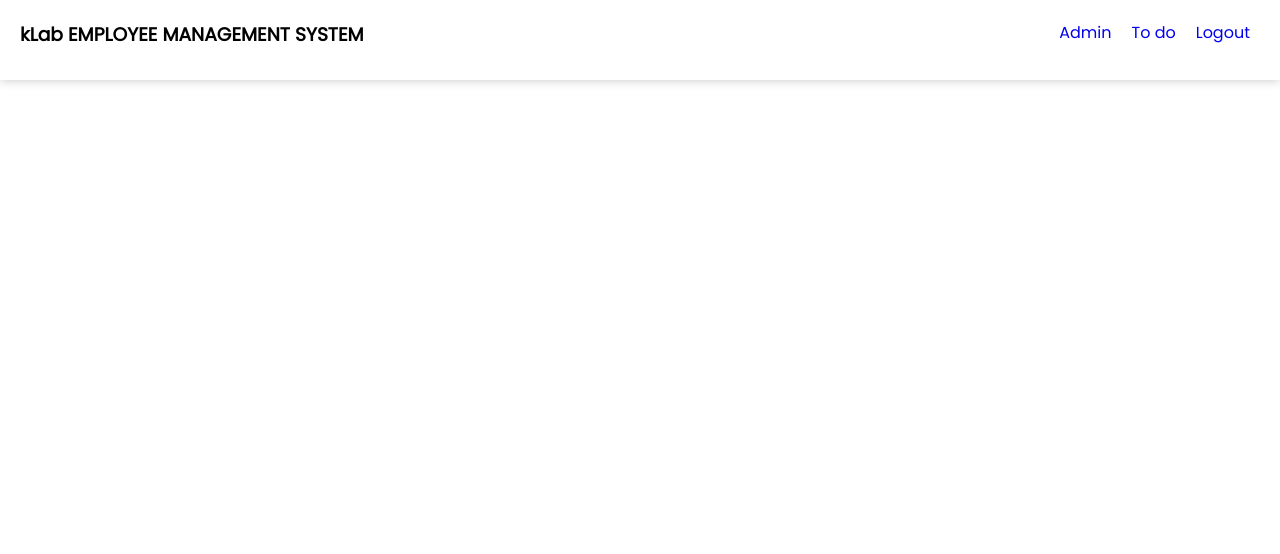
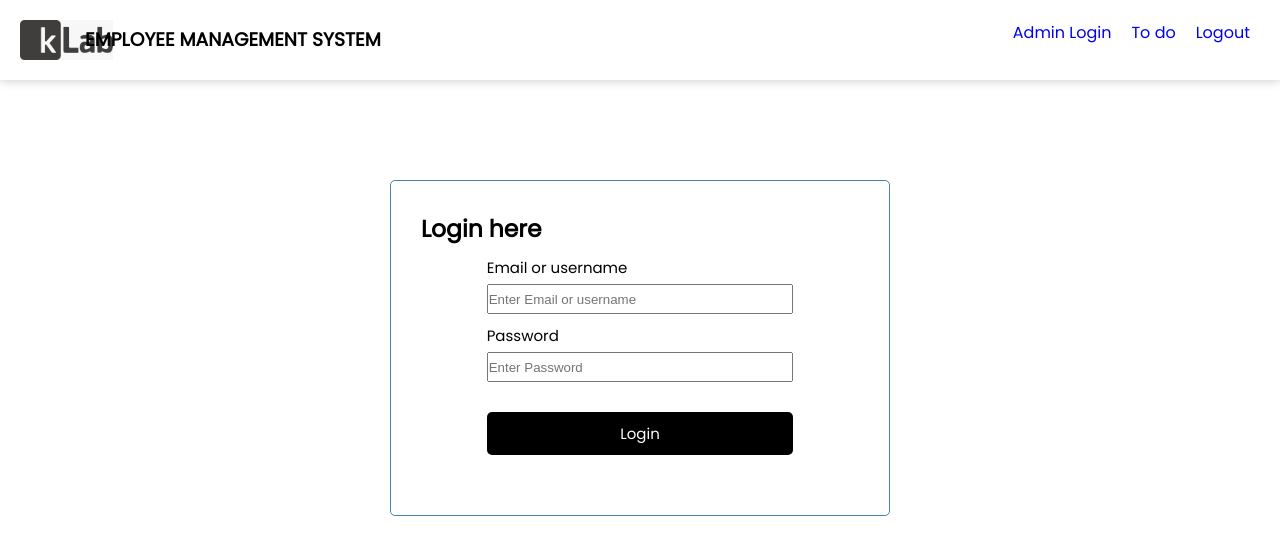
Before and after one commit to Toussaint-Manzi/React-Employee-management-system, a React (Create React App) app: page /adminlogin in a window 1280 px wide. Shown: the top 554 px of the page. Built offline with nearby package versions, Linux system fonts and the light colour scheme.

Commit message:
adding login ui

```diff
--- a/db/db.json
+++ b/db/db.json
@@ -31,6 +31,20 @@
       "email": "eich@gmail.com",
       "phone": "0788214431",
       "password": "12345"
+    },
+    {
+      "id": "5J1dDt",
+      "name": "mudahogora",
+      "email": "mudahogora@gmail.com",
+      "phone": "07856296352",
+      "password": "12345"
+    },
+    {
+      "id": "6Wmi6n",
+      "name": "justin",
+      "email": "jus@gmail.com",
+      "phone": "01258936",
+      "password": "12345"
     }
   ]
 }
--- a/src/App.js
+++ b/src/App.js
@@ -1,9 +1,9 @@
-import { BrowserRouter, Routes, Route,Switch } from "react-router-dom";
+import { BrowserRouter, Routes, Route } from "react-router-dom";
 import Todo from "./components/Todo";
 import Register from "./components/Register";
 import Admin from "./components/Admin";
 import NavBar from "./components/NavBar";
-// import NoPage from "./components/NoPage";
+import AdminLogin from "./components/AdminLogin";
 
 export default function App() {
   return (
@@ -14,8 +14,8 @@ export default function App() {
             <Route index element={<Register />} />
             <Route path="/todo" element={<Todo />} />
             <Route path="/admin" element={<Admin />} />
-            {/* <Route path="contact" element={<Contact />} />
-            <Route path="*" element={<NoPage />} /> */}
+            {/* <Route path="contact" element={<Contact />} /> */}
+            <Route path="/adminlogin" element={<AdminLogin />} />
         </Routes>
       </BrowserRouter>
     </>
--- a/src/components/Admin.js
+++ b/src/components/Admin.js
@@ -15,7 +15,6 @@ const Admin = () => {
   useEffect(()=>{
     axios.get(url).then((res)=>{
         setTasks(res.data);
-        // console.log(tasks)
         setisLoading (false);
     })
   },[tasks])
--- /dev/null
+++ b/src/components/AdminLogin.js
@@ -0,0 +1,23 @@
+import { Navigate } from "react-router-dom"
+
+const AdminLogin = () => {
+
+  const onSubmit = () =>{
+    Navigate("/admin")
+  }
+
+  return (
+    <div className="container">
+        <h3 className="title">Login here</h3>
+        <form className='Lform' onSubmit={onSubmit}>
+            <label>Email or username</label>
+            <input type="email" placeholder='Enter Email or username'/>
+            <label>Password</label>
+            <input type="password" placeholder='Enter Password'/>
+            <button className='btn' type='onSubmit'>Login</button>
+        </form>
+    </div>
+  )
+}
+
+export default AdminLogin
--- a/src/components/NavBar.js
+++ b/src/components/NavBar.js
@@ -1,13 +1,13 @@
-// import klab from '../img/klab.jpg';
+import klab from '../img/klab.jpg';
 import {Link} from 'react-router-dom';
 
 const NavBar = () => {
   return (
     <div className='navBar'>
-        {/* <img src={klab} alt="klab" className='klab'/> */}
-        <h3>kLab EMPLOYEE MANAGEMENT SYSTEM</h3>
+        <img src={klab} alt="klab" className='klab'/>
+        <h3 className='headerTitle'>EMPLOYEE MANAGEMENT SYSTEM</h3>
         <ul className="list">
-            <li><Link to="/admin" className='link'>Admin</Link></li>
+            <li><Link to="/adminlogin" className='link'>Admin Login</Link></li>
             <li><Link to="/todo" className='link'>To do</Link></li>
             <li><Link to="/logout" className='link'>Logout</Link></li>
         </ul>
--- a/src/index.css
+++ b/src/index.css
@@ -38,10 +38,14 @@ h5{
   margin: 0px 10px;
 }
 
-.navbar .klab{
+/* .navbar .klab{
   position: absolute;
   height:50%;
+} */
 
+.navBar .headerTitle{
+  margin-left: -650px;
+  padding-top: 5px;
 }
 
 .navBar .link:hover{
@@ -112,7 +116,7 @@ h5{
 }
 
 .form-control {
-  margin: 20px 0;
+  margin-top: -20px 0;
 }
 
 .form-control label {
@@ -199,3 +203,27 @@ footer {
 .admin .dash h4{
   flex: 1;
 }
+
+/* Login section */
+
+.Lform {
+  display: flex;
+  flex-direction: column;
+}
+
+.Lform label{
+  font-size: 15px;
+  margin: 10px 15% 5px;
+}
+
+.container .Lform input{
+  height: 30px;
+  width: 70%;
+  margin: 0px auto;
+}
+
+.container .Lform button{
+  margin-top: 30px;
+  width: 70%;
+  margin: 30px auto;
+}
```
